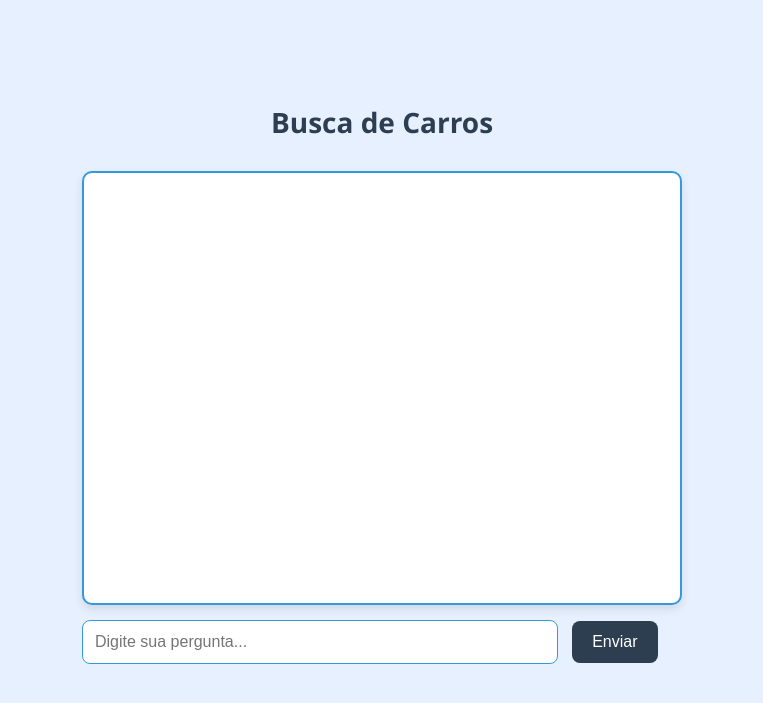
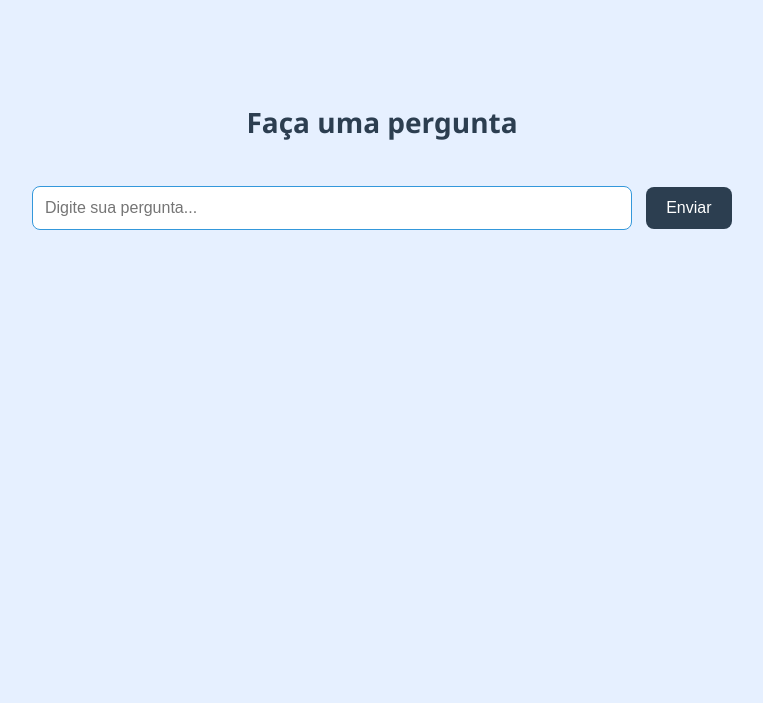
Before and after one commit to mnztt/chatbot-carro, a Flask app: page / in a window 1280 px wide. Shown: the top 703 px of the page, without its empty margins (258-1021 px from the left). Run offline with Flask 3, Linux system fonts and the light colour scheme; parts of the project's set-up code (start-up, migrations or seed data) failed here and were passed over.

Commit message:
escondendo chat inicialmente

```diff
--- a/Templates/index.html
+++ b/Templates/index.html
@@ -7,7 +7,7 @@
     <link rel="stylesheet" href="{{ url_for('static', filename='style.css') }}">
 </head>
 <body>
-    <h1 id="TituloPrincipal">Busca de Carros</h1>
+    <h1 id="TituloPrincipal">Faça uma pergunta</h1>
     <div id="chat"></div>
     <input type="text" id="pergunta" placeholder="Digite sua pergunta..." autocomplete="off">
     <button id="enviar">Enviar</button>
@@ -18,6 +18,8 @@
             $("#enviar").click(function(){
                 let mensagem = $("#pergunta").val().trim();
                 if(mensagem === "") return;
+
+                $("#chat").show();
 
                 $("#chat").append(`<div class='mensagem usuario'><strong>Você:</strong> ${mensagem}</div>`);
                 $("#pergunta").val("");
--- a/static/style.css
+++ b/static/style.css
@@ -11,9 +11,10 @@ body {
     margin: 0 auto;
     margin-top: 5%;
     padding: 20px;
-    max-width: 600px;
+    max-width: 700px;
     background-color: var(--azul-claro);
     color: var(--azul-escuro);
+    border-radius: 10px;
 }
 
 #TituloPrincipal {
@@ -30,6 +31,8 @@ body {
     overflow-y: scroll;
     border-radius: 10px;
     box-shadow: 0 4px 10px rgba(0, 0, 0, 0.1);
+    max-width: 100%;
+    display: none;
 }
 
 .mensagem {
@@ -38,6 +41,7 @@ body {
     border-radius: 10px;
     max-width: 80%;
     word-wrap: break-word;
+    box-shadow: 0 4px 10px rgba(0, 0, 0, 0.15);
 }
 
 .usuario {
@@ -45,6 +49,7 @@ body {
     color: white;
     text-align: right;
     margin-left: auto;
+    width: 20%;
 }
 
 .bot {
@@ -55,7 +60,7 @@ body {
 }
 
 #pergunta {
-    width: 75%;
+    width: 82%;
     padding: 12px;
     border: 1px solid var(--azul-medio);
     border-radius: 8px;
```
Also changed, not shown: 1 other file.
